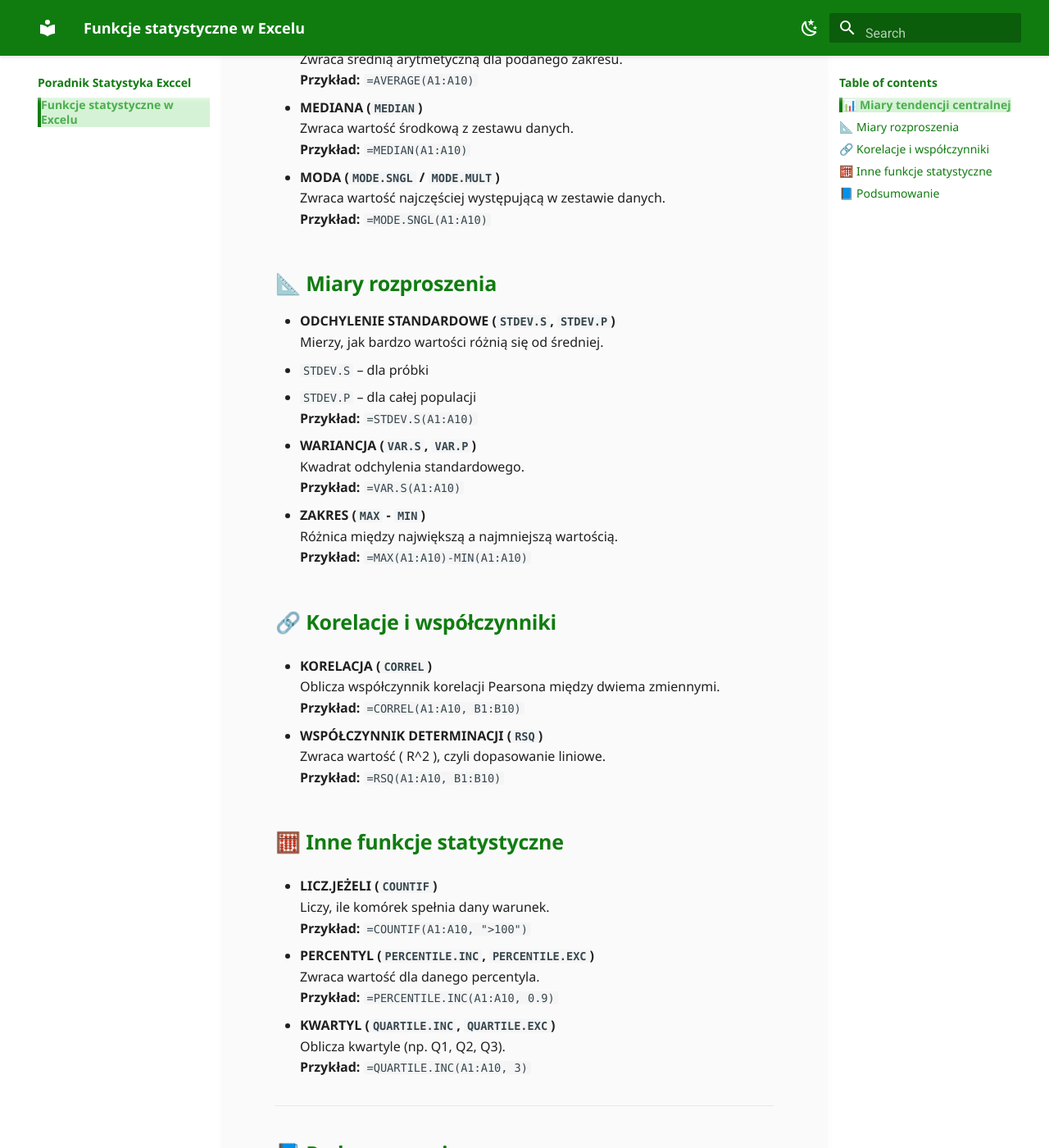
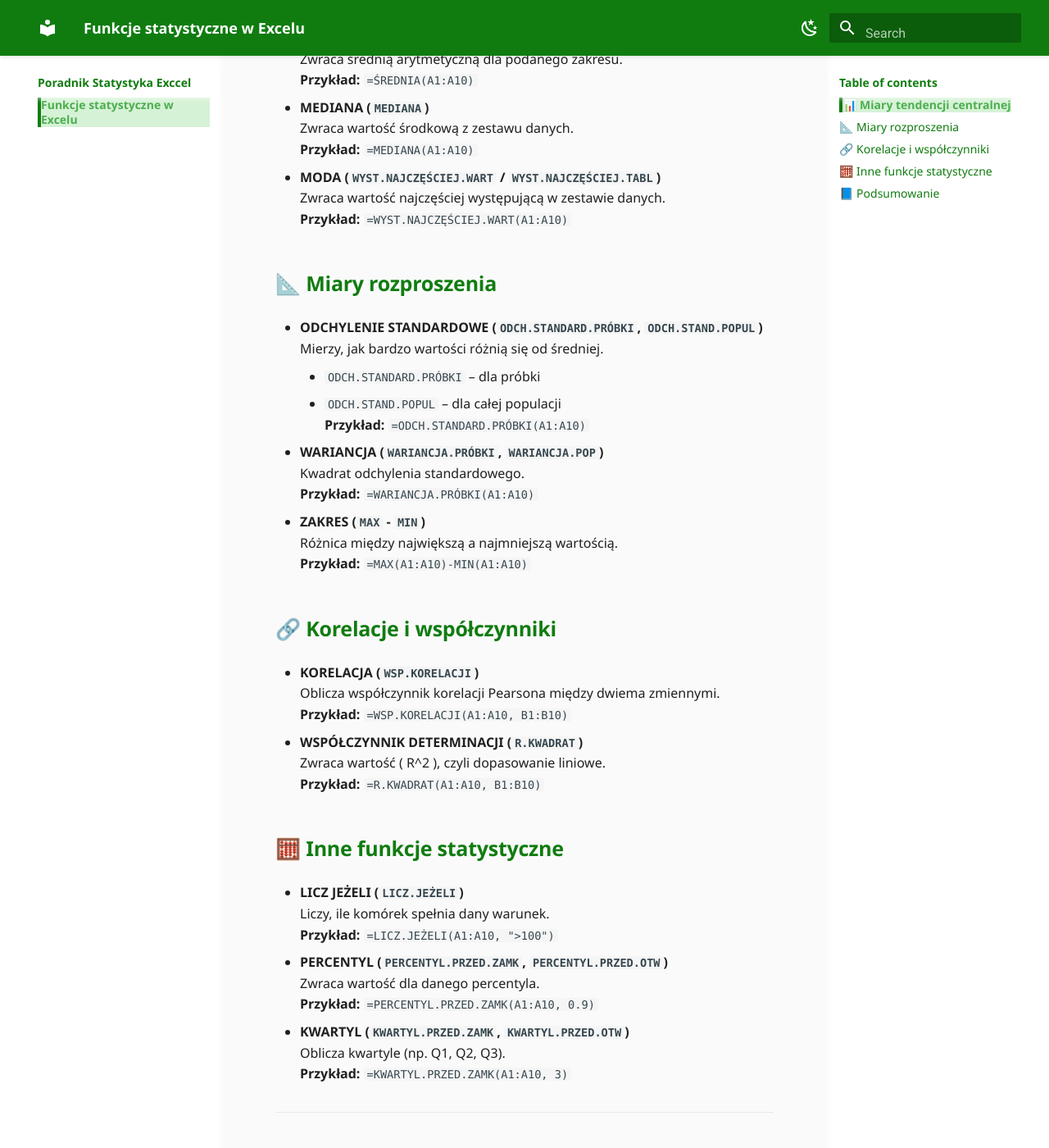
Before and after one commit to Filipek27/Projekt-na-SWPG-Produkcyjny, an MkDocs documentation site: the page built from docs/index.md, in a window 1280 px wide and 1400 px high, scrolled down 387 px. Shown: the whole window at 82% size. Built offline with MkDocs 1.6.1 and Material for MkDocs 9.7.7, drawn with Linux system fonts in a browser that asks for light colours.

Commit message:
Zmiana nazw funkcji na polskie

```diff
--- a/docs/index.md
+++ b/docs/index.md
@@ -4,29 +4,29 @@ Microsoft Excel oferuje wiele funkcji statystycznych, które pozwalają szybko a
 
 ## 📊 Miary tendencji centralnej
 
-- **ŚREDNIA (`AVERAGE`)**
+- **ŚREDNIA (`ŚREDNIA`)**
   Zwraca średnią arytmetyczną dla podanego zakresu.
-  **Przykład:** `=AVERAGE(A1:A10)`
+  **Przykład:** `=ŚREDNIA(A1:A10)`
 
-- **MEDIANA (`MEDIAN`)**
+- **MEDIANA (`MEDIANA`)**
   Zwraca wartość środkową z zestawu danych.
-  **Przykład:** `=MEDIAN(A1:A10)`
+  **Przykład:** `=MEDIANA(A1:A10)`
 
-- **MODA (`MODE.SNGL` / `MODE.MULT`)**
+- **MODA (`WYST.NAJCZĘŚCIEJ.WART` / `WYST.NAJCZĘŚCIEJ.TABL`)**
   Zwraca wartość najczęściej występującą w zestawie danych.
-  **Przykład:** `=MODE.SNGL(A1:A10)`
+  **Przykład:** `=WYST.NAJCZĘŚCIEJ.WART(A1:A10)`
 
 ## 📐 Miary rozproszenia
 
-- **ODCHYLENIE STANDARDOWE (`STDEV.S`, `STDEV.P`)**
+- **ODCHYLENIE STANDARDOWE (`ODCH.STANDARD.PRÓBKI`, `ODCH.STAND.POPUL`)**
   Mierzy, jak bardzo wartości różnią się od średniej.
-  - `STDEV.S` – dla próbki
-  - `STDEV.P` – dla całej populacji
-  **Przykład:** `=STDEV.S(A1:A10)`
+     - `ODCH.STANDARD.PRÓBKI` – dla próbki
+     - `ODCH.STAND.POPUL` – dla całej populacji
+  **Przykład:** `=ODCH.STANDARD.PRÓBKI(A1:A10)`
 
-- **WARIANCJA (`VAR.S`, `VAR.P`)**
+- **WARIANCJA (`WARIANCJA.PRÓBKI`, `WARIANCJA.POP`)**
   Kwadrat odchylenia standardowego.
-  **Przykład:** `=VAR.S(A1:A10)`
+  **Przykład:** `=WARIANCJA.PRÓBKI(A1:A10)`
 
 - **ZAKRES (`MAX` - `MIN`)**
   Różnica między największą a najmniejszą wartością.
@@ -34,27 +34,27 @@ Microsoft Excel oferuje wiele funkcji statystycznych, które pozwalają szybko a
 
 ## 🔗 Korelacje i współczynniki
 
-- **KORELACJA (`CORREL`)**
+- **KORELACJA (`WSP.KORELACJI`)**
   Oblicza współczynnik korelacji Pearsona między dwiema zmiennymi.
-  **Przykład:** `=CORREL(A1:A10, B1:B10)`
+  **Przykład:** `=WSP.KORELACJI(A1:A10, B1:B10)`
 
-- **WSPÓŁCZYNNIK DETERMINACJI (`RSQ`)**
+- **WSPÓŁCZYNNIK DETERMINACJI (`R.KWADRAT`)**
   Zwraca wartość \( R^2 \), czyli dopasowanie liniowe.
-  **Przykład:** `=RSQ(A1:A10, B1:B10)`
+  **Przykład:** `=R.KWADRAT(A1:A10, B1:B10)`
 
 ## 🧮 Inne funkcje statystyczne
 
-- **LICZ.JEŻELI (`COUNTIF`)**
+- **LICZ JEŻELI (`LICZ.JEŻELI`)**
   Liczy, ile komórek spełnia dany warunek.
-  **Przykład:** `=COUNTIF(A1:A10, ">100")`
+  **Przykład:** `=LICZ.JEŻELI(A1:A10, ">100")`
 
-- **PERCENTYL (`PERCENTILE.INC`, `PERCENTILE.EXC`)**
+- **PERCENTYL (`PERCENTYL.PRZED.ZAMK`, `PERCENTYL.PRZED.OTW`)**
   Zwraca wartość dla danego percentyla.
-  **Przykład:** `=PERCENTILE.INC(A1:A10, 0.9)`
+  **Przykład:** `=PERCENTYL.PRZED.ZAMK(A1:A10, 0.9)`
 
-- **KWARTYL (`QUARTILE.INC`, `QUARTILE.EXC`)**
+- **KWARTYL (`KWARTYL.PRZED.ZAMK`, `KWARTYL.PRZED.OTW`)**
   Oblicza kwartyle (np. Q1, Q2, Q3).
-  **Przykład:** `=QUARTILE.INC(A1:A10, 3)`
+  **Przykład:** `=KWARTYL.PRZED.ZAMK(A1:A10, 3)`
 
 ---
 
```
